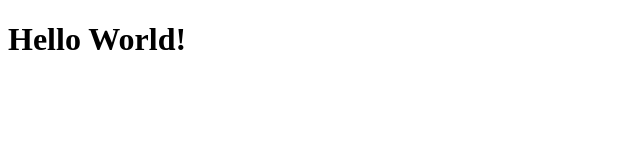
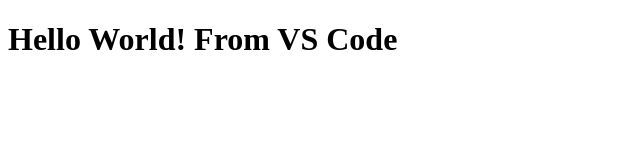
Before and after one commit to Theusmanun/CRUD-GASTOS, a plain HTML site: page index.html in a window 1280 px wide. Shown: the whole page, without its empty margins (0-640 px from the left). Drawn offline with Linux system fonts and the light colour scheme.

Commit message:
Update index.html

```diff
--- a/index.html
+++ b/index.html
@@ -6,6 +6,6 @@
     <title>Document</title>
 </head>
 <body>
-    <h1>Hello World!</h1>
+    <h1>Hello World! From VS Code</h1>
 </body>
 </html>
```
